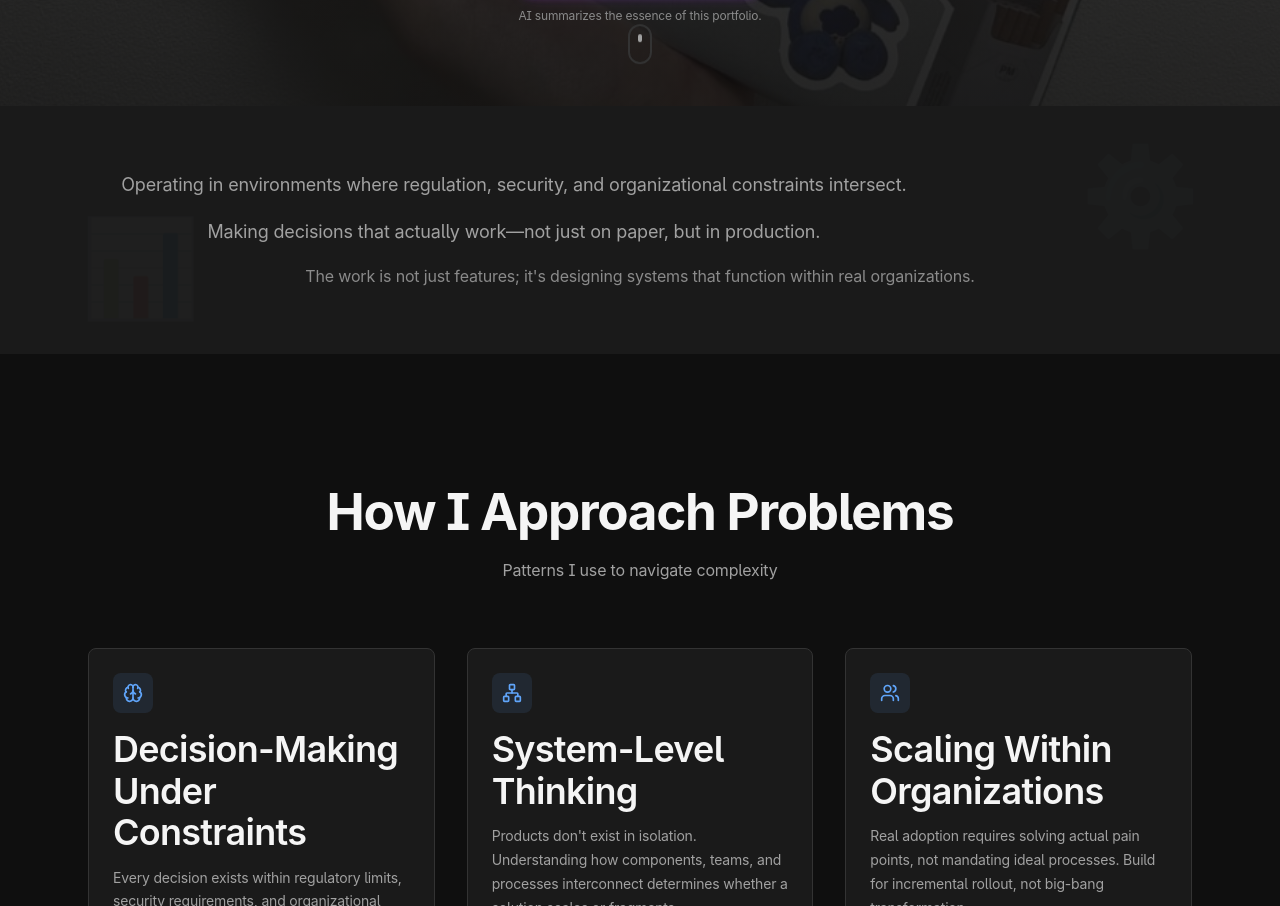
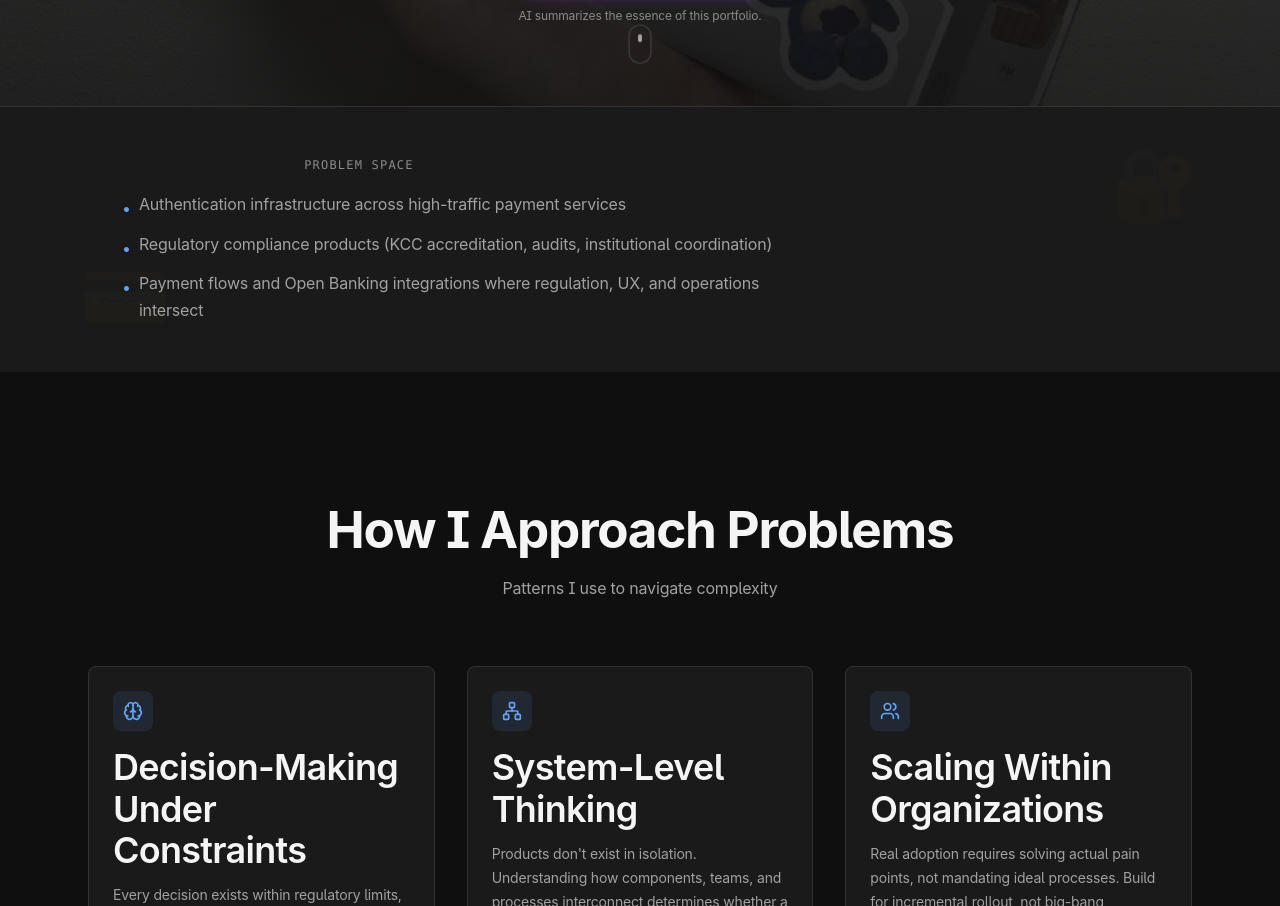
Before and after one commit to shinhan-card/portfolio, a Next.js app: page / in a window 1280 px wide. Shown: the part 895-1801 px from the top of the page. Built offline with nearby package versions, Linux system fonts and the light colour scheme; no server answers; the database is empty; a web font is replaced by a local one.

Commit message:
De-duplicate Hero and transform Sub-Hero into concrete Problem Space

```diff
--- a/components/SubHeroNarrative.tsx
+++ b/components/SubHeroNarrative.tsx
@@ -3,37 +3,43 @@
 import { useLanguage } from "@/lib/i18n/LanguageContext";
 
 /**
- * Sub-Hero Narrative
- * Translates abstract Hero value into concrete scope
- * Positioned immediately below Hero
+ * Problem Space / Scope Section
+ * Concrete description of problem domains
+ * NOT philosophical - specific areas of work
  */
 export default function SubHeroNarrative() {
   const { t } = useLanguage();
 
   return (
-    <section className="py-12 sm:py-16 bg-surface relative overflow-hidden">
+    <section className="py-10 sm:py-12 bg-surface border-t border-border relative overflow-hidden">
       {/* Subtle background texture */}
-      <div className="absolute inset-0 opacity-[0.02] pointer-events-none">
-        <div className="absolute top-10 right-20 text-8xl">⚙️</div>
-        <div className="absolute bottom-10 left-20 text-8xl">📊</div>
+      <div className="absolute inset-0 opacity-[0.015] pointer-events-none">
+        <div className="absolute top-10 right-20 text-7xl">🔐</div>
+        <div className="absolute bottom-10 left-20 text-7xl">💳</div>
       </div>
 
       <div className="container-premium max-w-4xl relative z-10">
-        <div className="text-center space-y-4">
-          {/* First line - scope */}
-          <p className="text-base sm:text-lg text-muted leading-relaxed">
-            {t("subhero.line1")}
+        <div className="space-y-3 sm:space-y-4">
+          {/* Small section label */}
+          <p className="text-xs font-mono uppercase tracking-widest text-muted2 text-center mb-4">
+            {t("scope.title")}
           </p>
 
-          {/* Second line - decision context */}
-          <p className="text-base sm:text-lg text-muted leading-relaxed">
-            {t("subhero.line2")}
-          </p>
-
-          {/* Optional third line - role framing */}
-          <p className="text-sm sm:text-base text-muted2 leading-relaxed max-w-3xl mx-auto">
-            {t("subhero.line3")}
-          </p>
+          {/* Three concrete problem domains */}
+          <div className="space-y-2 text-sm sm:text-base text-muted leading-relaxed">
+            <p className="flex items-start gap-2 justify-center">
+              <span className="text-accent mt-1">•</span>
+              <span className="flex-1 max-w-2xl">{t("scope.line1")}</span>
+            </p>
+            <p className="flex items-start gap-2 justify-center">
+              <span className="text-accent mt-1">•</span>
+              <span className="flex-1 max-w-2xl">{t("scope.line2")}</span>
+            </p>
+            <p className="flex items-start gap-2 justify-center">
+              <span className="text-accent mt-1">•</span>
+              <span className="flex-1 max-w-2xl">{t("scope.line3")}</span>
+            </p>
+          </div>
         </div>
       </div>
     </section>
--- a/lib/i18n/LanguageContext.tsx
+++ b/lib/i18n/LanguageContext.tsx
@@ -82,10 +82,11 @@ const translations: Record<Language, Record<string, string>> = {
     "hero.cta.ai": "Explore this portfolio with AI",
     "hero.ai.helper": "AI summarizes the essence of this portfolio.",
 
-    // Sub-Hero Narrative
-    "subhero.line1": "Operating in environments where regulation, security, and organizational constraints intersect.",
-    "subhero.line2": "Making decisions that actually work—not just on paper, but in production.",
-    "subhero.line3": "The work is not just features; it's designing systems that function within real organizations.",
+    // Problem Space / Scope (concrete, not philosophical)
+    "scope.title": "Problem Space",
+    "scope.line1": "Authentication infrastructure across high-traffic payment services",
+    "scope.line2": "Regulatory compliance products (KCC accreditation, audits, institutional coordination)",
+    "scope.line3": "Payment flows and Open Banking integrations where regulation, UX, and operations intersect",
 
     // Thinking Frame
     "thinking.title": "How I Approach Problems",
@@ -230,10 +231,11 @@ const translations: Record<Language, Record<string, string>> = {
     "hero.cta.ai": "AI로 이 포트폴리오 둘러보기",
     "hero.ai.helper": "AI가 이 포트폴리오의 핵심을 요약해드립니다.",
 
-    // Sub-Hero Narrative
-    "subhero.line1": "규제·보안·조직 제약이 얽힌 환경에서 작동하는 제품을 만듭니다.",
-    "subhero.line2": "종이 위의 이상이 아니라, 실제 운영 가능한 결정을 내립니다.",
-    "subhero.line3": "단순한 기능이 아니라, 조직 안에서 작동하는 시스템을 설계합니다.",
+    // 문제 영역 / 범위 (구체적)
+    "scope.title": "담당 영역",
+    "scope.line1": "대규모 트래픽 결제 서비스의 인증 인프라",
+    "scope.line2": "규제 대응 제품 (KCC 인증심사, 감사, 기관 협의)",
+    "scope.line3": "규제·UX·운영이 교차하는 결제 플로우 및 오픈뱅킹 연동",
 
     // Thinking Frame
     "thinking.title": "문제를 다루는 방식",
```
